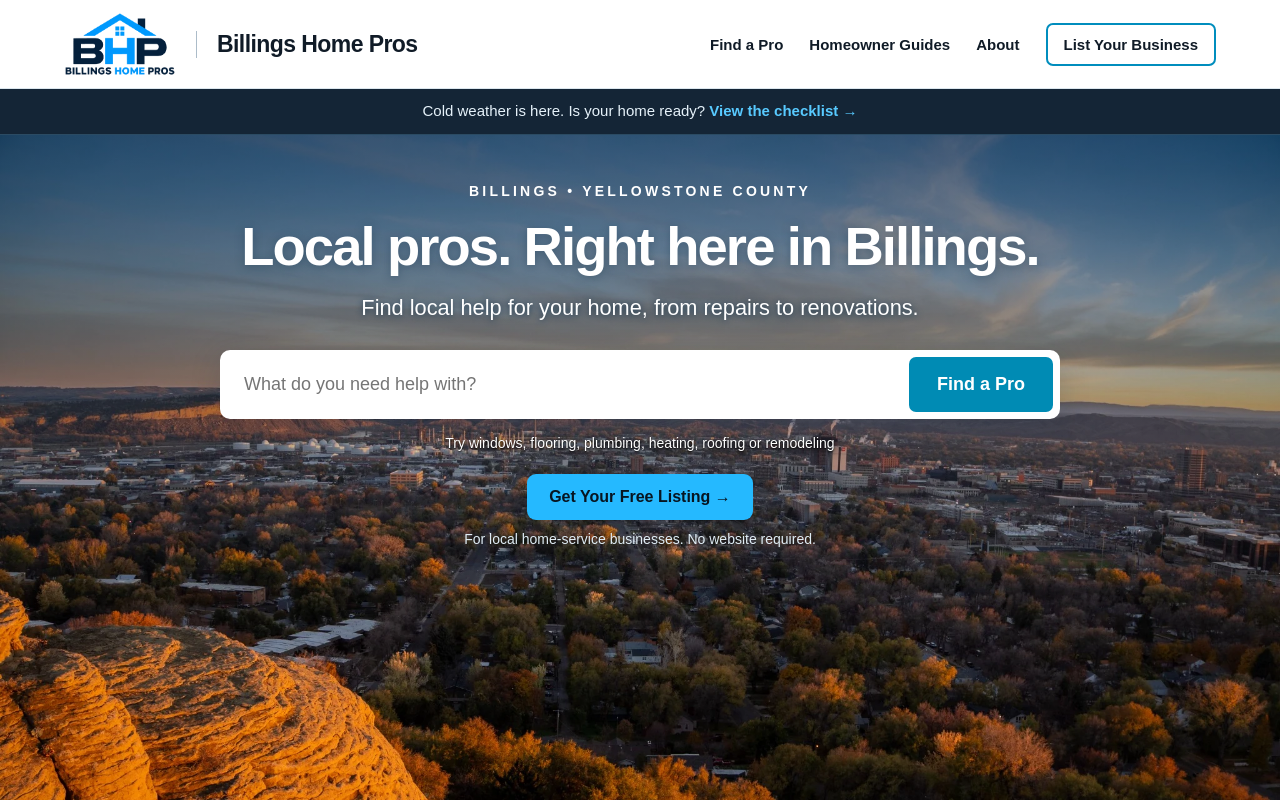
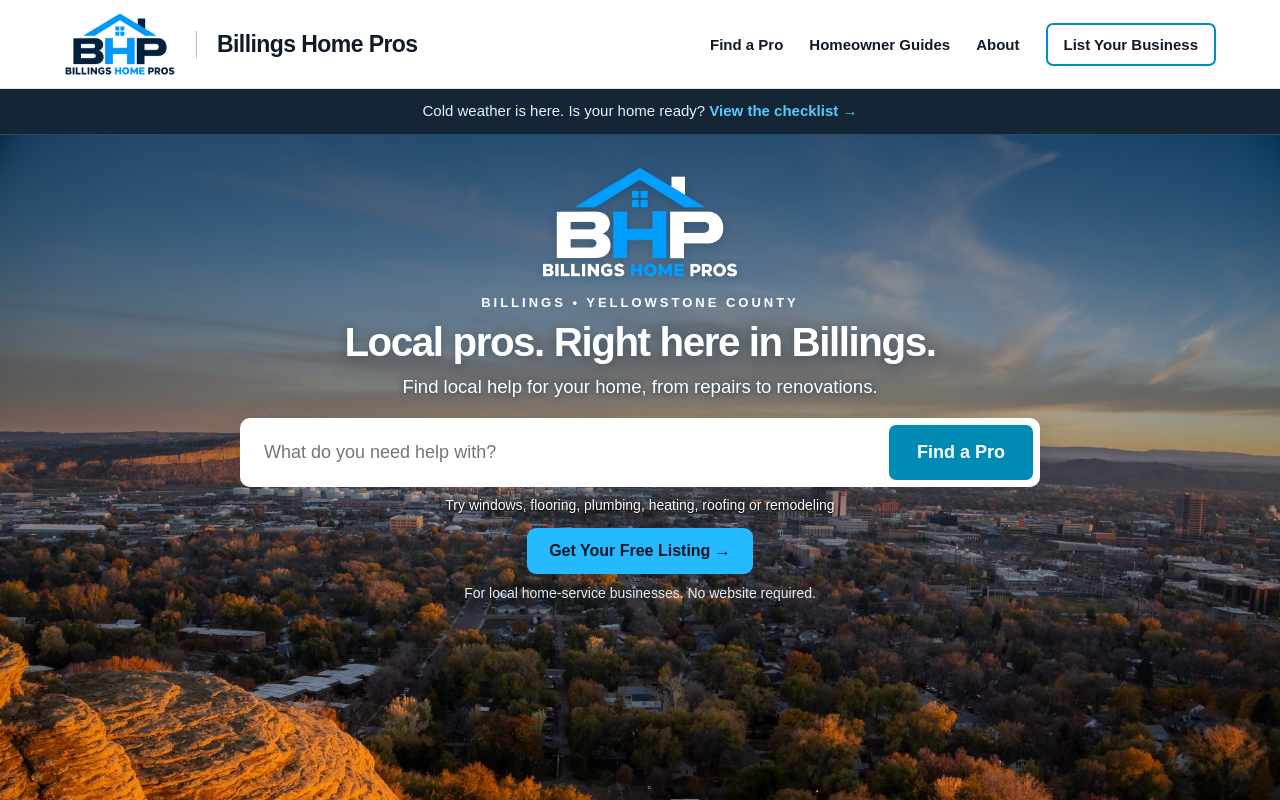
Before and after one commit to Cheddaronbass/billingshomepros, a Next.js app: page / in a window 1280 px wide. Shown: the top 800 px of the page. Built offline with nearby package versions, Linux system fonts and the light colour scheme.

Commit message:
Add centered hero logo and preserve downtown view

```diff
--- a/app/page.js
+++ b/app/page.js
@@ -126,12 +126,53 @@ export default function Home() {
 
       <section className="hero skylineHero">
         <img className="skylinePhoto" src="/billings-rims-sunset.webp" alt="Golden evening light on the Rimrocks above Billings, photographed by Shawn Eby" width="2048" height="1365" fetchPriority="high" />
+
+        <style>{`
+          /* Keep the authentic photograph intact and leave downtown below the controls. */
+          .skylineHero.hero { min-height: max(850px, 66.65vw); padding: 30px 5% 340px; background: #426583; }
+          .skylineHero .skylinePhoto { object-position: center top; }
+          .skylineHero .heroCopy { max-width: 1100px; }
+          .skylineHeroLogo { display: block; width: 200px; height: auto; margin: 0 auto 16px; filter: drop-shadow(0 2px 5px #16365055); }
+          .skylineHero .eyebrow { margin-bottom: 10px; font-size: 13px; }
+          .skylineHero h1 { font-size: clamp(38px, 3.15vw, 54px); margin-bottom: 10px; }
+          .skylineHero .heroText { font-size: clamp(18px, 1.45vw, 23px); line-height: 1.4; margin-bottom: 18px; }
+          .skylineHero .searchBox { max-width: 800px; }
+          .skylineHero .searchHint { margin-top: 8px; }
+          .skylineHero .heroListing { margin-top: 12px; text-align: center; }
+          @media (max-width: 1100px) and (min-width: 761px) {
+            .skylineHero.hero { min-height: 980px; }
+          }
+          @media (max-width: 760px) {
+            .skylineHero.hero { min-height: 900px; padding: 28px 6% 340px; }
+            .skylineHeroLogo { width: 165px; margin-bottom: 16px; }
+            .skylineHero .skylinePhoto { inset: auto auto 0 50%; width: auto; max-width: none; height: 440px; transform: translateX(-56%); object-fit: contain; }
+            .skylineHero::before { background: linear-gradient(180deg, rgba(4,31,58,.25) 0%, rgba(4,31,58,.18) 45%, rgba(4,31,58,0) 76%); }
+            .skylineHero h1 { font-size: clamp(32px, 8.2vw, 44px); line-height: 1.1; }
+            .skylineHero .eyebrow { font-size: 10px; letter-spacing: .14em; }
+            .skylineHero .heroText { font-size: 18px; }
+            .skylineHero .searchHint { font-size: 13px; }
+          }
+        `}</style>
         <div className="heroCopy">
+          <svg className="skylineHeroLogo" viewBox="0 0 1356 775" role="img" aria-label="Billings Home Pros">
+            <defs>
+              <filter id="hero-logo-colors" colorInterpolationFilters="sRGB">
+                <feColorMatrix type="matrix" values="0 1 0 0 0  0 1 0 0 0  0 1 0 0 0  0 0 0 1 0" />
+                <feComponentTransfer>
+                  <feFuncR type="table" tableValues="1 1 0 0 1" />
+                  <feFuncG type="table" tableValues="1 1 .62 .62 1" />
+                  <feFuncB type="table" tableValues="1 1 1 1 1" />
+                </feComponentTransfer>
+              </filter>
+            </defs>
+            <image href="/bhp-logo-clean.png" width="1356" height="775" filter="url(#hero-logo-colors)" />
+          </svg>
+
           <div className="eyebrow">BILLINGS • YELLOWSTONE COUNTY</div>
           <h1>Local pros. Right here in Billings.</h1>
           <p className="heroText">Find local help for your home, from repairs to renovations.</p>
           <HomeSearch />
-          <div style={{ marginTop: 20, textAlign: "center" }}>
+          <div className="heroListing">
             <a href="/get-listed" style={{ display: "inline-flex", alignItems: "center", justifyContent: "center", minHeight: 46, padding: "12px 22px", background: "#25b9ff", color: "#071521", borderRadius: 9, fontWeight: 800, textDecoration: "none", fontSize: 16 }}>Get Your Free Listing →</a>
             <p style={{ color: "#e0edf5", fontSize: 14, lineHeight: 1.5, margin: "9px 0 0" }}>For local home-service businesses. No website required.</p>
           </div>
```
